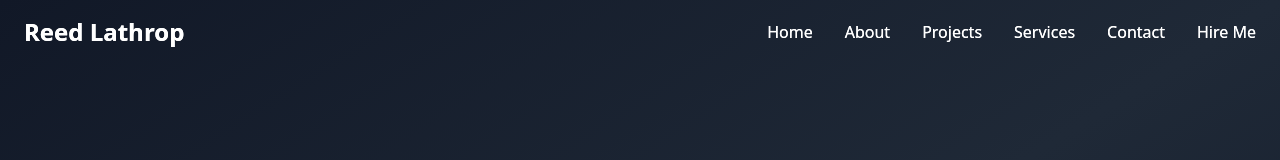
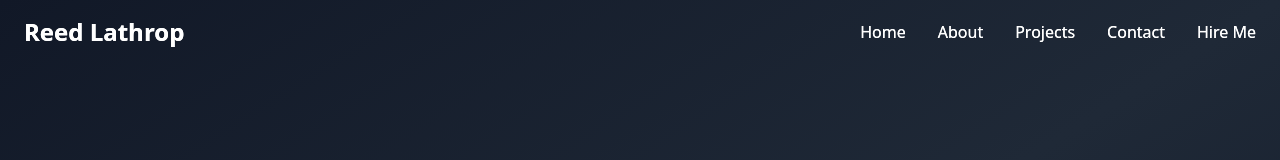
Before and after one commit to reedthedev13/Project-Portfolio, a React (Vite) app: page /hire in a window 1280 px wide. Shown: the top 160 px of the page. Built offline with nearby package versions, Linux system fonts and the light colour scheme.

Commit message:
removed services

```diff
--- a/src/components/NavBar.tsx
+++ b/src/components/NavBar.tsx
@@ -6,7 +6,6 @@ const navLinks = [
   { name: "Home", id: "home" },
   { name: "About", id: "about" },
   { name: "Projects", id: "projects" },
-  { name: "Services", id: "services" },
   { name: "Contact", id: "contact" },
   { name: "Hire Me", id: "hire" },
 ];
```
